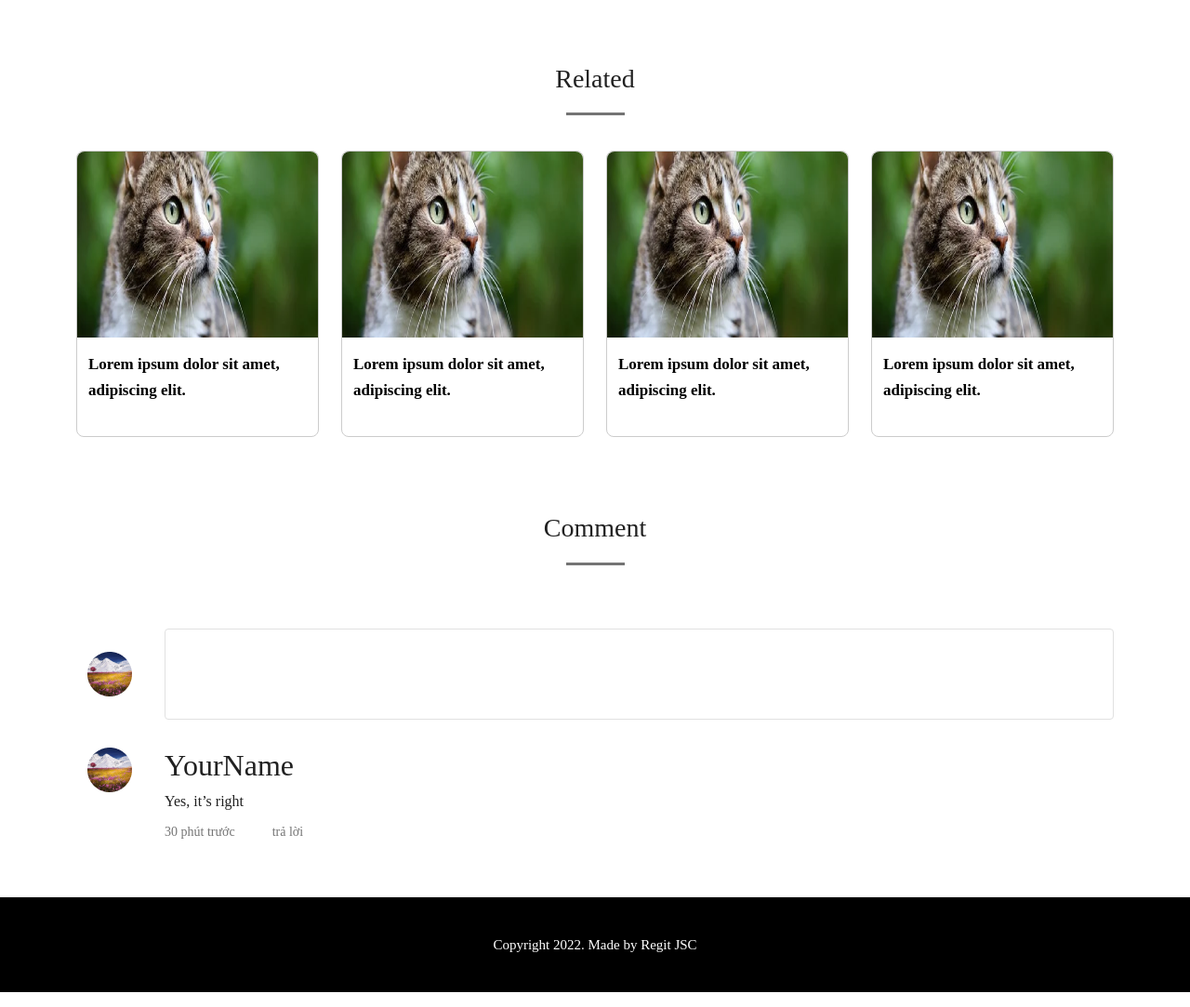
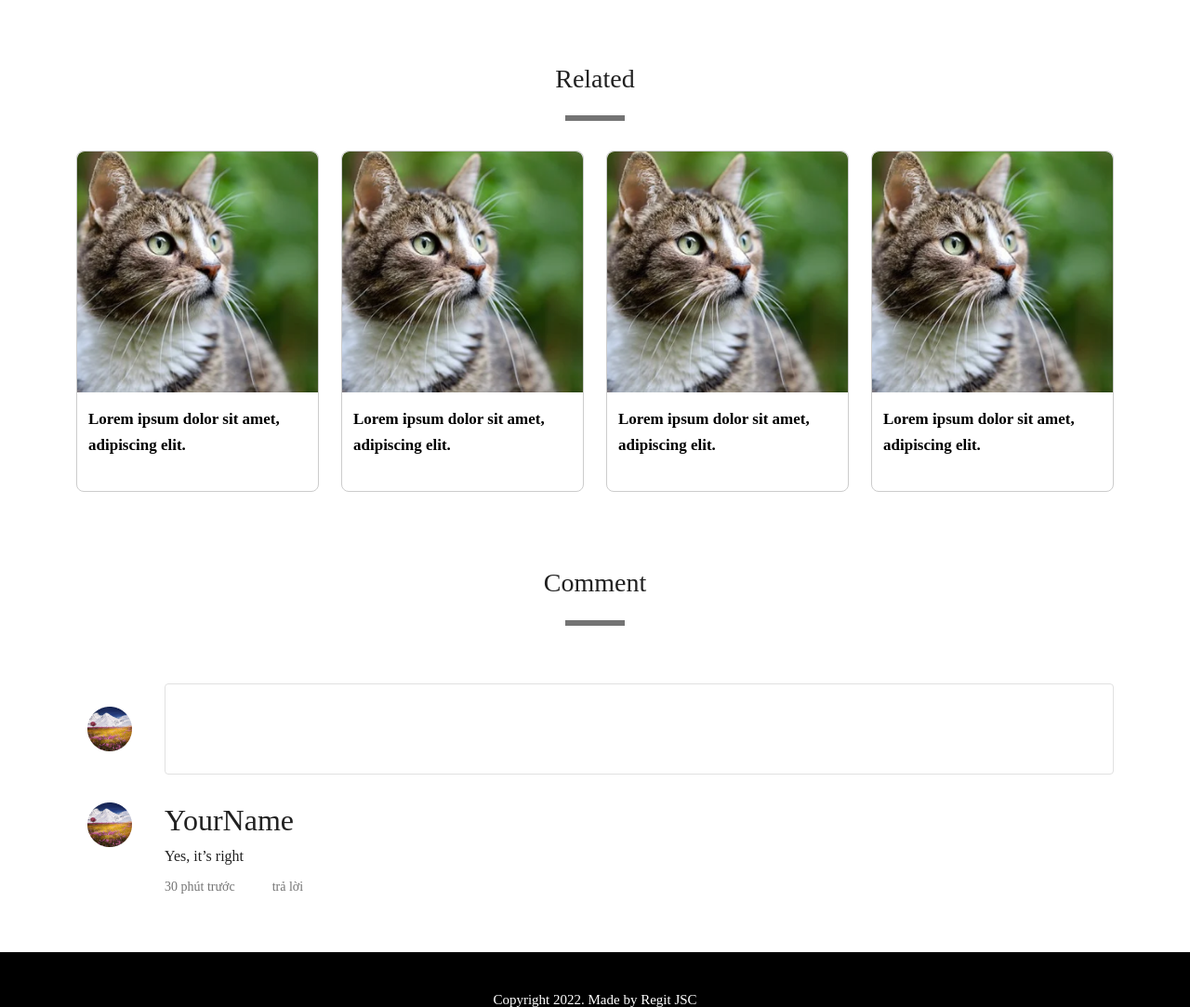
Before and after one commit to hieult-regittechnology/bootstrap_user_detail, a website built with Vite: page index.html in a window 1280 px wide. Shown: the part 952-2035 px from the top of the page at 93% size. Built offline with nearby package versions, Linux system fonts and the light colour scheme; a web font is replaced by a local one.

Commit message:
7th commit fix a lot

```diff
--- a/index.html
+++ b/index.html
@@ -92,7 +92,7 @@
                         <button type="button" class="btn btn-secondary not-approved" disabled>Not approved</button>
                     </div>
                     <div class="col-md-2 col-4 button-delete-post">
-                        <button type="button" class="btn btn-secondary delete-post">Delete Post</button>
+                        <button type="button" class="btn btn-secondary delete-post" disabled>Delete Post</button>
                     </div>
                     <div class="col-md-12 title-image">
                         <img src="./assets/images/post-picture.png">
@@ -103,12 +103,13 @@
                     <div class="col-md-12 related">
                         <h3>Related</h3>
                     </div>
-                    <div class="col-md-12 line">
-                        <img src="./assets/images/line.png">
+                </div>
+                    <div class="line">
                     </div>
+                    <div class="row">
                     <div class="col-md-3 col-6">
                         <div class="related-post">
-                            <img src="./assets/images/post-picture.png">
+                            <img src="./assets/images/related-picture.png">
                             <div class="container">
                                 <div class="row">
                                     <h3>Lorem ipsum dolor sit amet,  adipiscing elit.</h3>
@@ -118,7 +119,7 @@
                     </div>
                     <div class="col-md-3 col-6">
                         <div class="related-post">
-                            <img src="./assets/images/post-picture.png">
+                            <img src="./assets/images/related-picture.png">
                             <div class="container">
                                 <div class="row">
                                     <h3>Lorem ipsum dolor sit amet,  adipiscing elit.</h3>
@@ -128,7 +129,7 @@
                     </div>
                     <div class="col-md-3 col-6">
                         <div class="related-post">
-                            <img src="./assets/images/post-picture.png">
+                            <img src="./assets/images/related-picture.png">
                             <div class="container">
                                 <div class="row">
                                     <h3>Lorem ipsum dolor sit amet,  adipiscing elit.</h3>
@@ -138,7 +139,7 @@
                     </div>
                     <div class="col-md-3 col-6">
                         <div class="related-post">
-                            <img src="./assets/images/post-picture.png">
+                            <img src="./assets/images/related-picture.png">
                             <div class="container">
                                 <div class="row">
                                     <h3>Lorem ipsum dolor sit amet,  adipiscing elit.</h3>
@@ -149,9 +150,10 @@
                     <div class="col-md-12 related">
                         <h3>Comment</h3>
                     </div>
+                    </div>
                     <div class="col-md-12 line">
-                        <img src="./assets/images/line.png">
                     </div>
+                    <div class="row">
                     <div class="col-md-1 col-2 avatar-comment">
                         <img src="./assets/images/avatar-comment.png">
                     </div>
--- a/scss/style.scss
+++ b/scss/style.scss
@@ -79,7 +79,7 @@ header {
                             width: 311px;
                             height: 37.5px;
                             border-radius: 4px;
-                            padding: 0 0 0 15px;
+                            padding: 0 30px 0 15px;
                         }
                         input::placeholder {
                             @include mainFontAndColor(15px, 500, 21.72px, #d4d1d4);
@@ -91,10 +91,11 @@ header {
                     }
                 }
                 .header-menu {
+                    margin: 0 0 0 35px;
                     @include flex;
                     @include mainFontAndColor(15px, 500, 21.72px, $color-1);
                     .header-menu-item {
-                        padding: 15px;
+                        padding:0 0 0 20px;
                     }
                     button {
                         background-color: rgba(255, 255, 255, 0.65);
@@ -195,8 +196,15 @@ header {
             @include mainFontAndColor(24px, 700, 35px, $color-1);
         }
         .line {
-            margin: 0 0 29px 0;
-            text-align: center;
+            border: 3px solid $mainColor;
+            background-color: $mainColor;
+            width: 64px;
+            height: 0;
+            margin: 18px 0 29px 0;
+            position: relative;
+            top: 50%;
+            left: 50%;
+            transform: translate(-50%, -50%);
         }
         .related-post {
             border: 1px solid #cccccc;
@@ -207,7 +215,6 @@ header {
             }
             img {
                 width: 100%;
-                height: 200px;
                 border-radius: 8px 8px 0 0;
                 @include mobile {
                     height: 120px;
```
Also changed, not shown: assets/images/related-picture.png (added), css/style.css, 1 other file.
